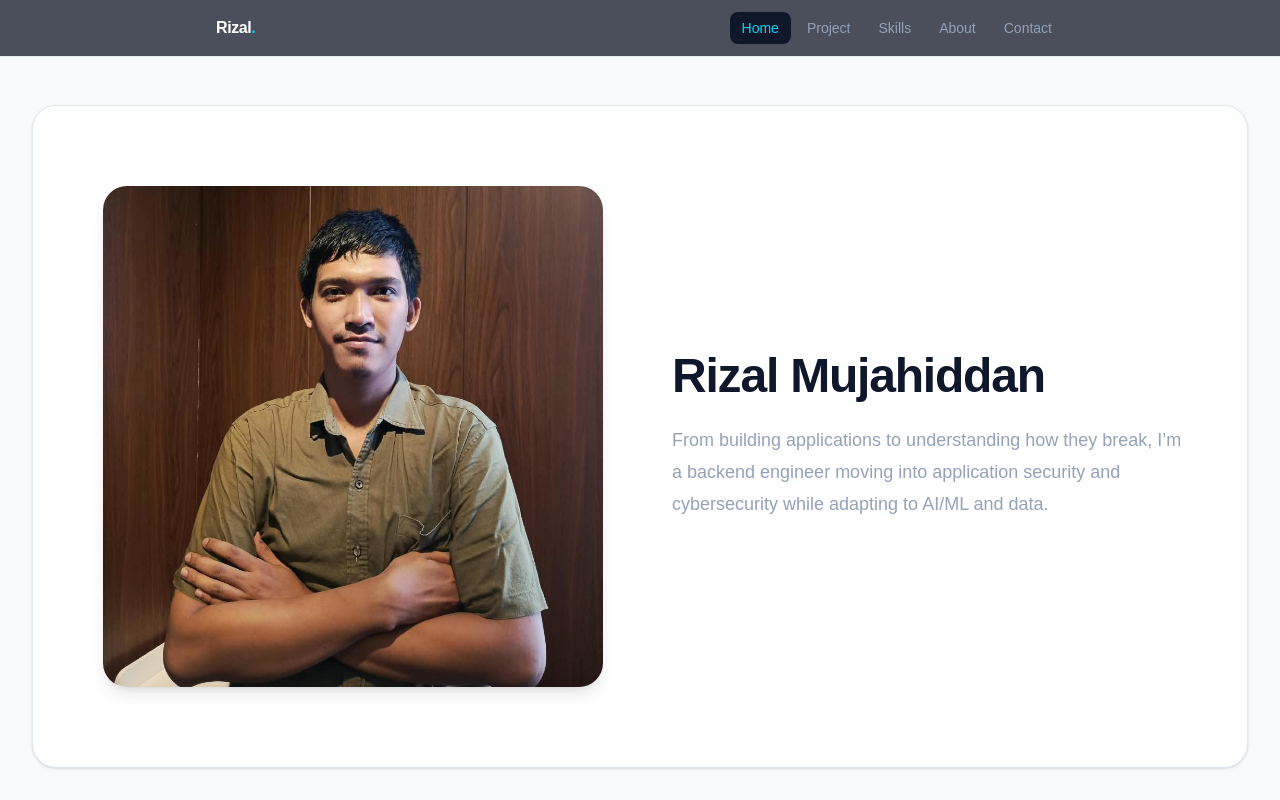
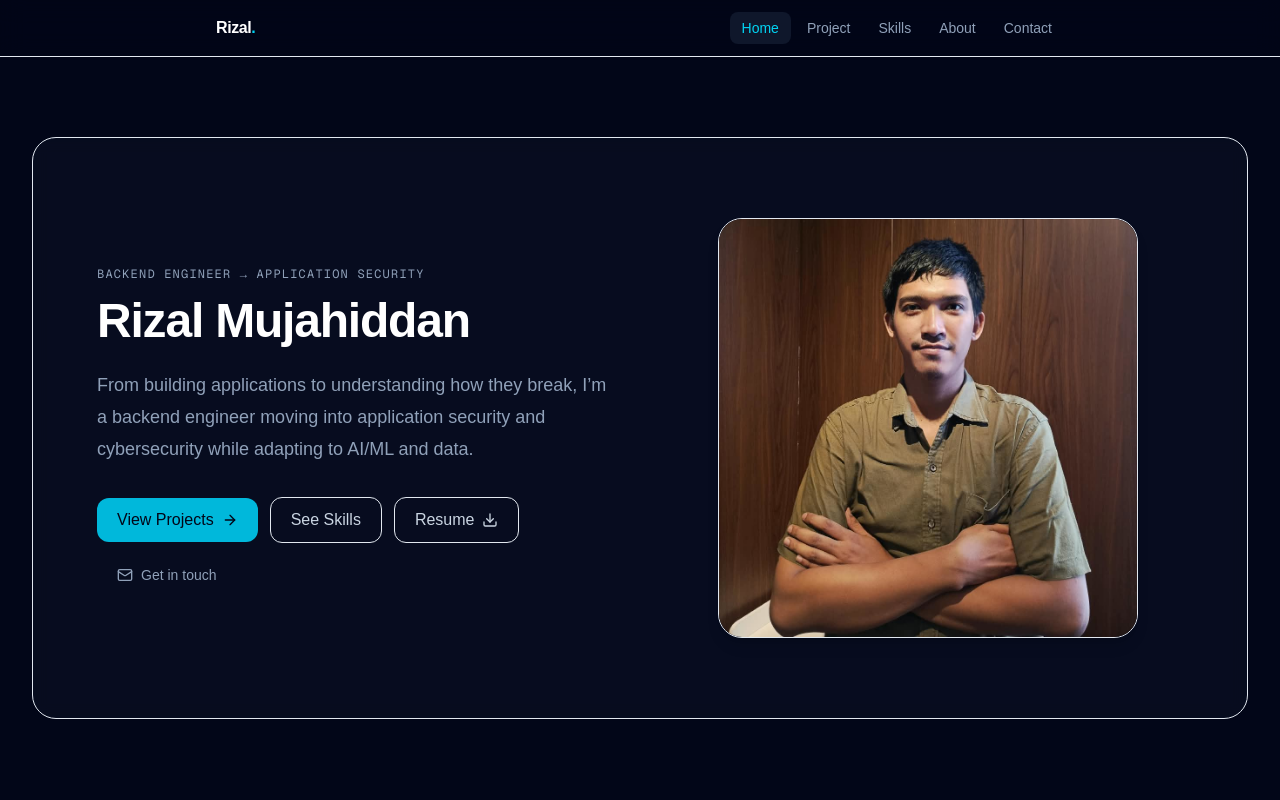
Before and after one commit to rizal-mujahiddan/rizal-mujahiddan.github.io, a React (Vite) app: page / in a window 1280 px wide. Shown: the top 800 px of the page. Built offline with nearby package versions, Linux system fonts and the light colour scheme.

Commit message:
make ui best and repairing error

```diff
--- a/index.html
+++ b/index.html
@@ -5,8 +5,15 @@
     <meta name="viewport" content="width=device-width, initial-scale=1.0" />
     <meta
       name="description"
-      content="Rizal Mujahiddan – Portfolio. Seorang yang menyukai teknologi, bisnis dan finansial."
+      content="Rizal Mujahiddan – Backend engineer (C#/.NET) transitioning into Application Security. Portfolio of projects, ML research, and hands-on AppSec practice."
     />
+    <meta property="og:title" content="Rizal Mujahiddan – Portfolio" />
+    <meta
+      property="og:description"
+      content="Backend engineer (C#/.NET) transitioning into Application Security. Portfolio of projects, ML research, and hands-on AppSec practice."
+    />
+    <meta property="og:type" content="website" />
+    <meta property="og:image" content="/AuthorWebsiteSquare.jpeg" />
     <title>Rizal Mujahiddan – Portfolio</title>
     <link rel="icon" type="image/x-icon" href="/favicon.ico" />
     <link rel="preconnect" href="https://fonts.googleapis.com" />
--- a/package.json
+++ b/package.json
@@ -9,8 +9,6 @@
     "preview": "vite preview"
   },
   "dependencies": {
-    "embla-carousel": "^8.6.0",
-    "embla-carousel-react": "^8.6.0",
     "lucide-react": "^1.42.0",
     "motion": "^12.43.0",
     "prop-types": "^15.8.1",
--- a/src/components/layout/FooterCustom.tsx
+++ b/src/components/layout/FooterCustom.tsx
@@ -3,7 +3,7 @@ import { MdEmail } from "react-icons/md";
 
 const socials = [
   { icon: FaGithub, href: "https://github.com/rizal-mujahiddan", label: "GitHub" },
-  { icon: FaLinkedin, href: "https://linkedin.com/in/YOUR_HANDLE", label: "LinkedIn" },
+  { icon: FaLinkedin, href: "https://linkedin.com/in/rizal-mujahiddan", label: "LinkedIn" },
   { icon: MdEmail, href: "mailto:rizal.mujahiddan@gmail.com", label: "Email" },
 ];
 
--- a/src/components/ui/Carousel.tsx
+++ /dev/null
@@ -1,56 +0,0 @@
-import useEmblaCarousel from "embla-carousel-react";
-import CarouselItem from "./CarouselItem";
-import { Children, type ReactElement } from "react";
-
-type carouselitemChildren = {
-  children:
-    ReactElement<typeof CarouselItem> | ReactElement<typeof CarouselItem>[];
-};
-
-export default function Carousel({ children }: carouselitemChildren) {
-  const childing = Children.toArray(children);
-
-  const [emblaRef, emblaApi] = useEmblaCarousel({
-    loop: false,
-    align: "center",
-  });
-
-  const scrollPrev = () => emblaApi?.scrollPrev();
-  const scrollNext = () => emblaApi?.scrollNext();
-
-  return (
-    <div className="w-full max-w-screen-2xl mx-auto">
-      <div className="overflow-hidden" ref={emblaRef}>
-        <div className="flex">{childing}</div>
-      </div>
-      <div className="flex gap-4 mt-8 justify-center">
-        <button
-          onClick={scrollPrev}
-          className="
-            px-4 py-2
-            rounded-xl
-            bg-secondary
-            hover:bg-secondary/80
-            transition
-          "
-        >
-          Prev
-        </button>
-
-        <button
-          onClick={scrollNext}
-          className="
-            px-4 py-2
-            rounded-xl
-            bg-primary
-            text-primary-foreground
-            hover:opacity-90
-            transition
-          "
-        >
-          Next
-        </button>
-      </div>
-    </div>
-  );
-}
--- a/src/components/ui/CarouselItem.tsx
+++ /dev/null
@@ -1,33 +0,0 @@
-import type { HTMLAttributes, ReactNode } from "react";
-
-type carouselItemValue = HTMLAttributes<HTMLDivElement> & {
-  children: ReactNode;
-  className?: string;
-};
-
-export default function CarouselItem({
-  children,
-  className,
-  ...props
-}: carouselItemValue) {
-  return (
-    <div className="flex-[0_0_95%] min-w-0 pl-4">
-      <div
-        className={`h-96
-                rounded-3xl
-                bg-primary
-                text-white
-                flex
-                items-center
-                justify-center
-                text-3xl
-                font-bold
-                ${className ?? ""}
-                `}
-        {...props}
-      >
-        {children}
-      </div>
-    </div>
-  );
-}
--- a/src/components/ui/ProjectCarousel.tsx
+++ /dev/null
@@ -1,30 +0,0 @@
-import Carousel from "./Carousel";
-import CarouselItem from "./CarouselItem";
-import { featuredProjects } from "../../data/projects-data";
-
-export default function ProjectCarousel() {
-  return (
-    <Carousel>
-      {featuredProjects.map((project) => {
-        const url = project.link ?? project.repo;
-        return (
-          <CarouselItem
-            key={project.slug}
-            className="relative overflow-hidden cursor-pointer"
-            onClick={() => {
-              if (url) window.open(url, "_blank");
-            }}
-          >
-            {project.image && (
-              <div
-                className="absolute inset-0 bg-cover bg-center blur-xs scale-100"
-                style={{ backgroundImage: `url('${project.image}')` }}
-              />
-            )}
-            <div className="relative z-10">{project.title}</div>
-          </CarouselItem>
-        );
-      })}
-    </Carousel>
-  );
-}
--- a/src/layouts/RootLayout.tsx
+++ b/src/layouts/RootLayout.tsx
@@ -4,7 +4,7 @@ import FooterCustom from "../components/layout/FooterCustom";
 
 export default function RootLayout() {
   return (
-    <div className="min-h-screen bg-background text-foreground flex flex-col">
+    <div className="min-h-screen bg-slate-950 text-slate-100 flex flex-col">
       <NavBar />
       <main className="flex-1">
         <Outlet />
--- a/src/pages/ContactPage.tsx
+++ b/src/pages/ContactPage.tsx
@@ -2,7 +2,7 @@ import { useState } from "react";
 import { Mail, Send } from "lucide-react";
 import { FaGithub, FaLinkedin } from "react-icons/fa";
 
-const EMAIL = "rizal.mujahiddan@gmail.com"; // ← change this
+const EMAIL = "rizal.mujahiddan@gmail.com";
 
 export default function ContactPage() {
   const [form, setForm] = useState({ name: "", email: "", message: "" });
--- a/src/pages/HomePage.tsx
+++ b/src/pages/HomePage.tsx
@@ -1,46 +1,84 @@
+import { Link } from "react-router-dom";
+import { ArrowRight, Download, Mail } from "lucide-react";
+
 export default function HomePage() {
   return (
-    <div className="max-w-7xl mx-auto px-8 py-12">
+    <div className="min-h-screen bg-slate-950 text-slate-100 max-w-7xl mx-auto px-6 md:px-8 py-20">
       <div
         className="
-          flex
+          flex flex-col-reverse md:flex-row
           items-center
           justify-between
-          gap-16
-          bg-card
+          gap-12 md:gap-16
+          bg-slate-900/40
           border
-          border-border
+          border-slate-800/80
+          backdrop-blur-sm
           rounded-3xl
-          px-16
-          py-20
-          shadow-sm
+          px-8 md:px-16
+          py-14 md:py-20
         "
       >
+        <section className="flex-1">
+          <div className="max-w-xl">
+            <span className="text-xs uppercase tracking-widest text-slate-400 font-mono">
+              Backend Engineer → Application Security
+            </span>
+            <h1 className="text-4xl md:text-5xl font-bold tracking-tight mt-3 mb-6 text-white">
+              Rizal Mujahiddan
+            </h1>
+            <p className="text-lg text-slate-400 leading-8">
+              From building applications to understanding how they break, I’m a
+              backend engineer moving into application security and
+              cybersecurity while adapting to AI/ML and data.
+            </p>
+
+            <div className="flex flex-wrap items-center gap-3 mt-8">
+              <Link
+                to="/project"
+                className="inline-flex items-center gap-2 px-5 py-2.5 rounded-xl bg-cyan-500 text-slate-950 font-medium hover:bg-cyan-400 transition-colors"
+              >
+                View Projects <ArrowRight className="w-4 h-4" />
+              </Link>
+              <Link
+                to="/skills"
+                className="inline-flex items-center gap-2 px-5 py-2.5 rounded-xl border border-slate-800 text-slate-300 hover:border-slate-700 hover:text-white transition-colors"
+              >
+                See Skills
+              </Link>
+              <a
+                href="/resume.pdf"
+                target="_blank"
+                rel="noreferrer"
+                className="inline-flex items-center gap-2 px-5 py-2.5 rounded-xl border border-slate-800 text-slate-300 hover:border-slate-700 hover:text-white transition-colors"
+              >
+                Resume <Download className="w-4 h-4" />
+              </a>
+              <Link
+                to="/contact"
+                className="inline-flex items-center gap-2 px-5 py-2.5 text-slate-400 hover:text-cyan-400 transition-colors text-sm"
+              >
+                <Mail className="w-4 h-4" /> Get in touch
+              </Link>
+            </div>
+          </div>
+        </section>
+
         <section className="flex-1 flex justify-center">
           <img
             src="/AuthorWebsiteSquare.jpeg"
-            alt="File Foto Saya"
+            alt="Portrait of Rizal Mujahiddan"
             loading="eager"
-            width={500}
-            height={500}
+            width={420}
+            height={420}
             className="
               rounded-3xl
               object-cover
               shadow-lg
+              border border-slate-800/80
+              w-64 h-64 md:w-[420px] md:h-[420px]
             "
           />
-        </section>
-        <section className="flex-1">
-          <div className="max-w-xl">
-            <h2 className="text-5xl font-bold tracking-tight mb-6">
-              Rizal Mujahiddan
-            </h2>
-            <article className="text-lg text-muted leading-8">
-              From building applications to understanding how they break, I’m a
-              backend engineer moving into application security and
-              cybersecurity while adapting to AI/ML and data.
-            </article>
-          </div>
         </section>
       </div>
     </div>
--- a/src/styles/globals.css
+++ b/src/styles/globals.css
@@ -85,15 +85,3 @@ body {
   text-rendering: optimizeLegibility;
   -webkit-font-smoothing: antialiased;
 }
-
-.embla {
-  overflow: hidden;
-}
-
-.embla__container {
-  display: flex;
-}
-
-.embla__slide {
-  flex: 0 0 100%;
-}
```
Also changed, not shown: 1 other file (tests, documents, lock files or other folders).
